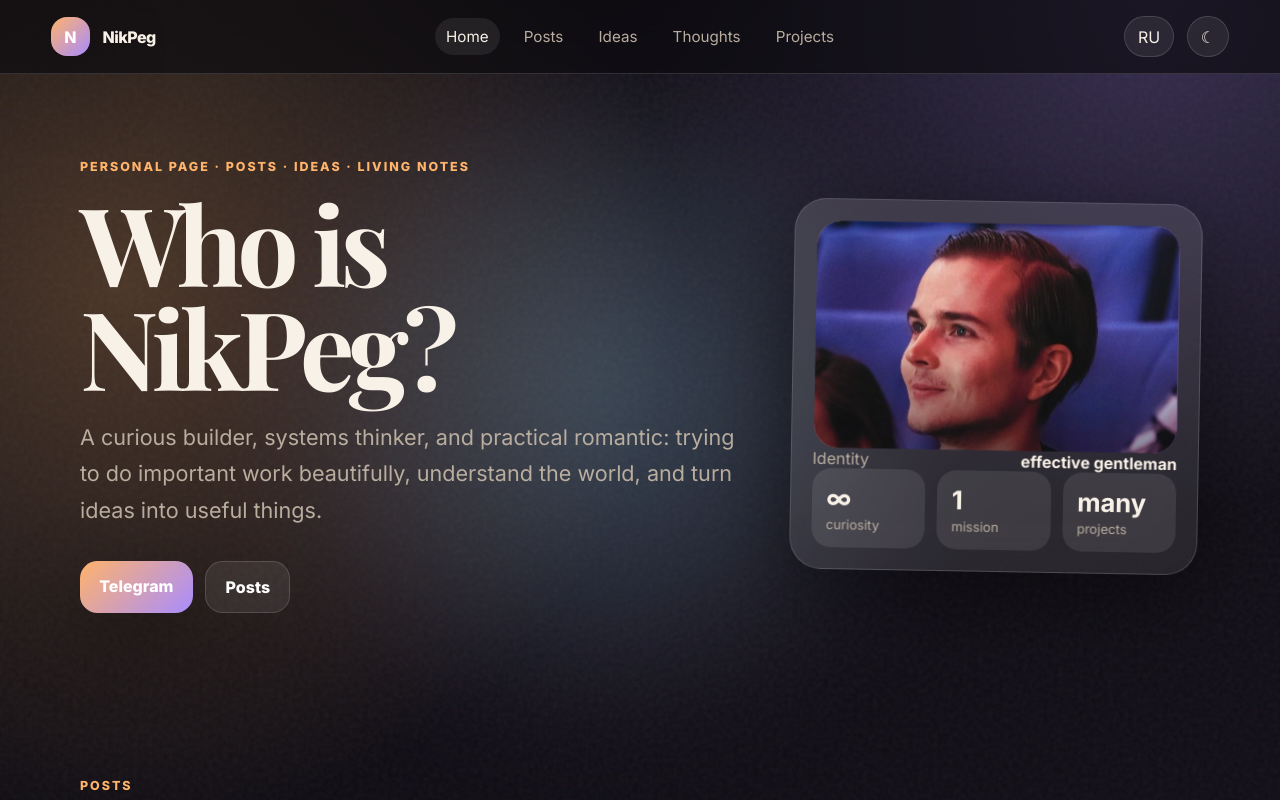
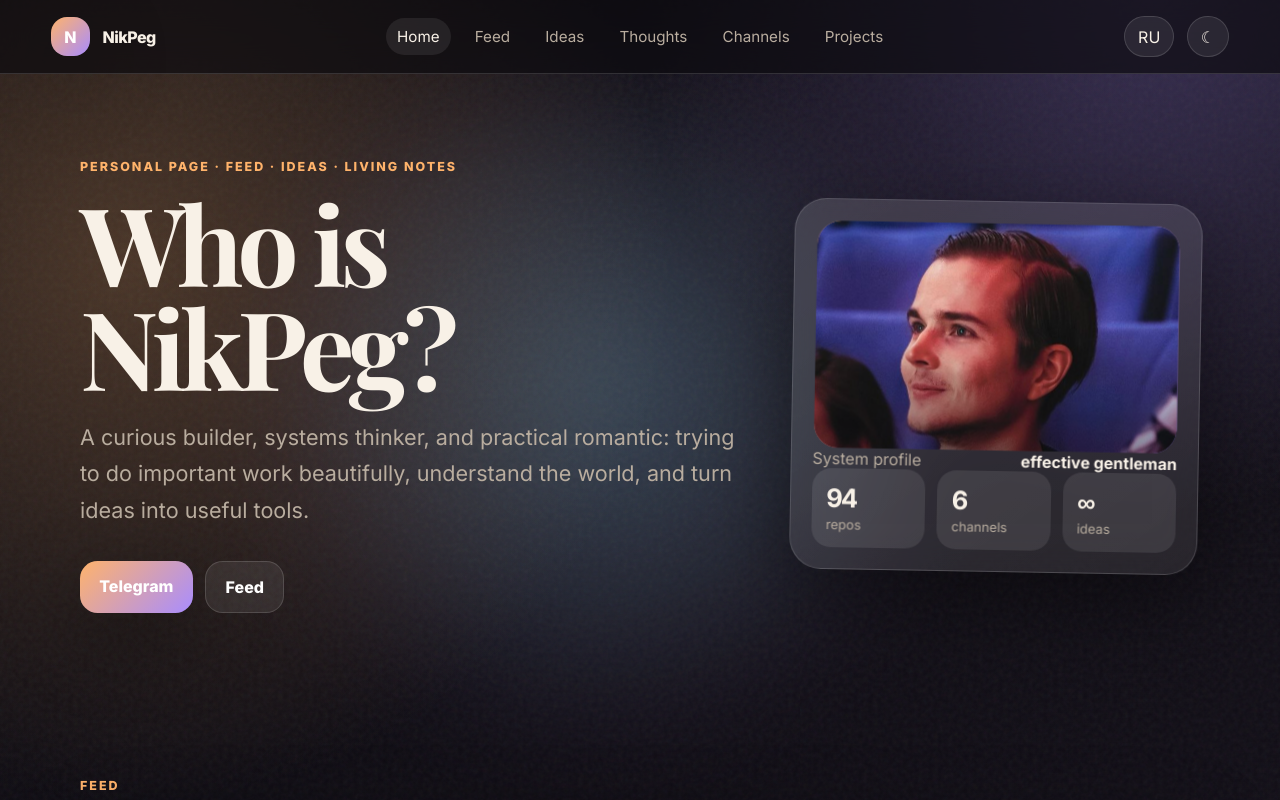
Before and after one commit to NikPeg/personal-hub, a React (Vite) app: page / in a window 1280 px wide. Shown: the top 800 px of the page. Built offline with nearby package versions, Linux system fonts and the light colour scheme.

Commit message:
Refine hub copy metrics and add channels

```diff
--- a/src/App.jsx
+++ b/src/App.jsx
@@ -1,13 +1,11 @@
 import { useMemo, useState } from 'react';
-import { ideas, posts, thoughts } from './content.js';
+import { channels, ideas, posts, thoughts } from './content.js';
 import { dictionary } from './i18n.js';
 import './styles.css';
 
-const tabs = ['home', 'posts', 'ideas', 'thoughts'];
-
 function Header({ tab, setTab, lang, setLang, theme, setTheme, t }) {
   const nav = [
-    ['home', t.navHome], ['posts', t.navPosts], ['ideas', t.navIdeas], ['thoughts', t.navThoughts], ['projects', t.navProjects]
+    ['home', t.navHome], ['feed', t.navFeed], ['ideas', t.navIdeas], ['thoughts', t.navThoughts], ['channels', t.navChannels], ['projects', t.navProjects]
   ];
   return <header className="site-header">
     <button className="brand ghost" onClick={() => setTab('home')} aria-label="NikPeg home"><span className="brand-mark">N</span><span className="brand-text">NikPeg</span></button>
@@ -26,20 +24,20 @@ function Hero({ t, setTab }) {
       <p className="lead">{t.heroLead}</p>
       <div className="hero-actions">
         <a className="btn primary" href="https://t.me/nikpeg" target="_blank" rel="noreferrer">Telegram</a>
-        <button className="btn secondary" onClick={() => setTab('posts')}>{t.navPosts}</button>
+        <button className="btn secondary" onClick={() => setTab('feed')}>{t.navFeed}</button>
       </div>
     </div>
     <aside className="hero-card" aria-label="Identity card">
       <div className="portrait-wrap"><img src="/assets/nikpeg-portrait.jpg" alt="Portrait of NikPeg" className="portrait" /></div>
       <div className="status-line"><span>{t.identityLabel}</span><strong>{t.identityValue}</strong></div>
-      <div className="metric-grid"><div><b>∞</b><span>{t.metricCuriosity}</span></div><div><b>1</b><span>{t.metricMission}</span></div><div><b>many</b><span>{t.metricProjects}</span></div></div>
+      <div className="metric-grid system-metrics"><div><b>94</b><span>{t.metricRepos}</span></div><div><b>6</b><span>{t.metricChannels}</span></div><div><b>∞</b><span>{t.metricIdeas}</span></div></div>
     </aside>
   </section>;
 }
 
-function Posts({ t, embedded = false }) {
+function Feed({ t, embedded = false }) {
   return <section className={`section reveal visible ${embedded ? '' : 'page-hero'}`}>
-    <div className="section-heading"><p className="eyebrow">{t.postsEyebrow}</p><h2>{t.postsTitle}</h2><p className="lead">{t.postsLead}</p></div>
+    <div className="section-heading feed-heading"><p className="eyebrow">{t.feedEyebrow}</p>{!embedded && <><h2>{t.feedTitle}</h2><p className="lead">{t.feedLead}</p></>}</div>
     <div className="post-feed">{posts.map(post => <article className="card post-card" key={post.id}><span className="tag">{t[post.status] ?? post.status} · {post.tag}</span><h3>{post.title}</h3><p>{post.text}</p></article>)}</div>
   </section>;
 }
@@ -49,7 +47,7 @@ function Ideas({ t }) {
   const sortedIdeas = useMemo(() => [...ideas].sort((a, b) => b[sort] - a[sort]), [sort]);
   return <section className="section page-hero reveal visible">
     <div className="section-heading"><p className="eyebrow">{t.ideasEyebrow}</p><h1>{t.ideasTitle}</h1><p className="lead">{t.ideasLead}</p></div>
-    <div className="toolbar"><span>Sort by</span><button className={sort === 'score' ? 'active' : ''} onClick={() => setSort('score')}>{t.score}</button><button className={sort === 'upvotes' ? 'active' : ''} onClick={() => setSort('upvotes')}>{t.upvotes}</button></div>
+    <div className="toolbar"><span>{t.sortBy}</span><button className={sort === 'score' ? 'active' : ''} onClick={() => setSort('score')}>{t.score}</button><button className={sort === 'upvotes' ? 'active' : ''} onClick={() => setSort('upvotes')}>{t.upvotes}</button></div>
     <div className="cards three">{sortedIdeas.map(idea => <article className="card project-card" key={idea.id}><span className="tag">{idea.tag}</span><h3>{idea.title}</h3><p>{idea.text}</p><div className="idea-meta"><span>{t.score}: <b>{idea.score}</b></span><span>{t.upvotes}: <b>{idea.upvotes}</b></span></div></article>)}</div>
   </section>;
 }
@@ -58,6 +56,13 @@ function Thoughts({ t }) {
   return <section className="section page-hero reveal visible">
     <div className="section-heading"><p className="eyebrow">{t.thoughtsEyebrow}</p><h1>{t.thoughtsTitle}</h1><p className="lead">{t.thoughtsLead}</p></div>
     <div className="cards three">{thoughts.map(thought => <article className="card" key={thought.id}><span className="tag">{t.draft}</span><h3>{thought.title}</h3><p>{thought.text}</p></article>)}</div>
+  </section>;
+}
+
+function Channels({ t, lang }) {
+  return <section className="section page-hero reveal visible">
+    <div className="section-heading"><p className="eyebrow">{t.channelsEyebrow}</p><h1>{t.channelsTitle}</h1><p className="lead">{t.channelsLead}</p></div>
+    <div className="cards channel-grid">{channels.map(channel => <a className="card channel-card" key={channel.id} href={channel.url} target="_blank" rel="noreferrer"><span className="tag">{channel.type}</span><h3>{channel.title}</h3><p>{lang === 'ru' ? channel.descriptionRu : channel.descriptionEn}</p><strong>{t.open}</strong></a>)}</div>
   </section>;
 }
 
@@ -80,10 +85,11 @@ export default function App() {
     <div className="aurora" aria-hidden="true"></div><div className="grain" aria-hidden="true"></div>
     <Header tab={tab} setTab={setTab} lang={lang} setLang={setLang} theme={theme} setTheme={setTheme} t={t} />
     <main>
-      {tab === 'home' && <><Hero t={t} setTab={setTab} /><Posts t={t} embedded /><Projects t={t} /><section className="section lab reveal visible"><div className="glass-panel"><p className="eyebrow">Soon</p><h2>{t.photosSoon}</h2></div></section></>}
-      {tab === 'posts' && <Posts t={t} />}
+      {tab === 'home' && <><Hero t={t} setTab={setTab} /><Feed t={t} embedded /><Projects t={t} /><section className="section lab reveal visible"><div className="glass-panel"><p className="eyebrow">Soon</p><h2>{t.photosSoon}</h2></div></section></>}
+      {tab === 'feed' && <Feed t={t} />}
       {tab === 'ideas' && <Ideas t={t} />}
       {tab === 'thoughts' && <Thoughts t={t} />}
+      {tab === 'channels' && <Channels t={t} lang={lang} />}
     </main>
     <footer className="footer"><span>{t.footerText}</span><a href="https://github.com/NikPeg/personal-hub" target="_blank" rel="noreferrer">GitHub</a></footer>
   </>;
--- a/src/content.js
+++ b/src/content.js
@@ -69,3 +69,54 @@ export const thoughts = [
     text: 'The best productivity system should feel like a good room: clear, warm, and hard to avoid.'
   }
 ];
+
+export const channels = [
+  {
+    id: 'juplane-telegram',
+    type: 'Telegram',
+    title: 'Jupiter Plane',
+    url: 'https://t.me/juplane',
+    descriptionEn: 'Author channel for public notes, project fragments, observations, and longer-running ideas.',
+    descriptionRu: 'Авторский канал для публичных заметок, фрагментов проектов, наблюдений и идей в развитии.'
+  },
+  {
+    id: 'jupiter-plane-vk',
+    type: 'VK',
+    title: 'Jupiter Plane',
+    url: 'https://vk.com/jupiter_plane',
+    descriptionEn: 'VK home for the Jupiter Plane stream and posts that should live outside Telegram too.',
+    descriptionRu: 'VK-дом для потока Jupiter Plane и постов, которым стоит жить не только в Telegram.'
+  },
+  {
+    id: 'meme-swaga',
+    type: 'Telegram',
+    title: 'meme swaga',
+    url: 'https://t.me/meme_swaga',
+    descriptionEn: 'Memes, mood, cultural noise, and lightweight chaos for when clean systems need a gremlin.',
+    descriptionRu: 'Мемы, настроение, культурный шум и лёгкий хаос — когда чистым системам нужен гремлин.'
+  },
+  {
+    id: 'github',
+    type: 'GitHub',
+    title: 'NikPeg',
+    url: 'https://github.com/NikPeg',
+    descriptionEn: 'Code, prototypes, repositories, experiments, and the technical trail behind projects.',
+    descriptionRu: 'Код, прототипы, репозитории, эксперименты и технический след проектов.'
+  },
+  {
+    id: 'linkedin',
+    type: 'LinkedIn',
+    title: 'NikPeg',
+    url: 'https://www.linkedin.com/in/nikpeg/',
+    descriptionEn: 'Professional profile: work context, public career signal, and serious-human mode.',
+    descriptionRu: 'Профессиональный профиль: рабочий контекст, публичный карьерный сигнал и режим серьёзного человека.'
+  },
+  {
+    id: 'vk-personal',
+    type: 'VK',
+    title: 'NikPeg',
+    url: 'https://vk.com/nikpeg',
+    descriptionEn: 'Personal VK page and another stable place to find NikPeg online.',
+    descriptionRu: 'Личная страница VK и ещё одно стабильное место, где можно найти NikPeg.'
+  }
+];
--- a/src/i18n.js
+++ b/src/i18n.js
@@ -1,40 +1,42 @@
 export const dictionary = {
   en: {
-    navHome: 'Home', navPosts: 'Posts', navThoughts: 'Thoughts', navIdeas: 'Ideas', navProjects: 'Projects',
-    eyebrow: 'personal page · posts · ideas · living notes',
+    navHome: 'Home', navFeed: 'Feed', navThoughts: 'Thoughts', navIdeas: 'Ideas', navChannels: 'Channels', navProjects: 'Projects',
+    eyebrow: 'personal page · feed · ideas · living notes',
     heroTitle: 'Who is NikPeg?',
-    heroLead: 'A curious builder, systems thinker, and practical romantic: trying to do important work beautifully, understand the world, and turn ideas into useful things.',
-    identityLabel: 'Identity', identityValue: 'effective gentleman',
-    metricCuriosity: 'curiosity', metricMission: 'mission', metricProjects: 'projects',
-    postsEyebrow: 'Posts', postsTitle: 'A feed of shaped thoughts and public notes.', postsLead: 'Posts are the polished layer: beautifully packaged ideas, essays, project notes, and observations worth sharing.',
-    ideasEyebrow: 'Startup ideas', ideasTitle: 'Seeds for future useful things.', ideasLead: 'A garden of startup and product ideas. Later: upvotes, scoring, sorting, comparison tables, and criteria-based decisions.',
+    heroLead: 'A curious builder, systems thinker, and practical romantic: trying to do important work beautifully, understand the world, and turn ideas into useful tools.',
+    identityLabel: 'System profile', identityValue: 'effective gentleman',
+    metricRepos: 'repos', metricChannels: 'channels', metricIdeas: 'ideas',
+    feedEyebrow: 'Feed', feedTitle: 'Start reading.', feedLead: 'A feed of shaped thoughts, public notes, essays, project fragments, and observations worth sharing.',
+    ideasEyebrow: 'Startup ideas', ideasTitle: 'Seeds for future useful tools.', ideasLead: 'A garden of startup and product ideas. Later: upvotes, scoring, sorting, comparison tables, and criteria-based decisions.',
     thoughtsEyebrow: 'Thoughts', thoughtsTitle: 'Raw notes from a living mind.', thoughtsLead: 'Thoughts are lighter than posts: observations, principles, fragments, and drafts that are not fully shaped yet.',
+    channelsEyebrow: 'Channels', channelsTitle: 'Where NikPeg writes and ships signals.', channelsLead: 'Stable places to read, follow, inspect code, or understand the public surface of the work. More sources may appear later.',
     projectsEyebrow: 'Projects', projectsTitle: 'Pet projects and experiments will get their own landings here.',
     eduText: 'Education tools, payments, referrals, and useful automation for learning.',
     scriboText: 'A place for product story, feedback loops, and writing systems.',
     slidebotText: 'Presentation automation and bot experiments with practical value.',
     comingSoon: 'Coming soon →',
     photosSoon: 'Photos may become their own room later.',
-    score: 'score', upvotes: 'upvotes', draft: 'draft', seed: 'seed',
+    score: 'score', upvotes: 'upvotes', draft: 'draft', seed: 'seed', sortBy: 'Sort by', open: 'Open →',
     footerText: 'Personal hub prototype for NikPeg.'
   },
   ru: {
-    navHome: 'Главная', navPosts: 'Посты', navThoughts: 'Мысли', navIdeas: 'Идеи', navProjects: 'Проекты',
-    eyebrow: 'личная страница · посты · идеи · живые заметки',
+    navHome: 'Главная', navFeed: 'Лента', navThoughts: 'Мысли', navIdeas: 'Идеи', navChannels: 'Каналы', navProjects: 'Проекты',
+    eyebrow: 'личная страница · лента · идеи · живые заметки',
     heroTitle: 'Кто такой NikPeg?',
-    heroLead: 'Любопытный создатель, системный мыслитель и практичный романтик: старается красиво делать важное, понимать мир и превращать идеи в полезные штуки.',
-    identityLabel: 'Идентичность', identityValue: 'эффективный джентльмен',
-    metricCuriosity: 'любопытства', metricMission: 'миссия', metricProjects: 'проектов',
-    postsEyebrow: 'Посты', postsTitle: 'Лента оформленных мыслей и публичных заметок.', postsLead: 'Посты — более собранный слой: красиво упакованные идеи, эссе, заметки о проектах и наблюдения, которыми хочется делиться.',
-    ideasEyebrow: 'Стартап-идеи', ideasTitle: 'Семена будущих полезных вещей.', ideasLead: 'Сад стартапных и продуктовых идей. Позже: апвоуты, оценки, сортировка, таблицы сравнения и решения по критериям.',
+    heroLead: 'Любопытный создатель, системный мыслитель и практичный романтик: старается красиво делать важное, понимать мир и превращать идеи в полезные инструменты.',
+    identityLabel: 'Профиль системы', identityValue: 'эффективный джентльмен',
+    metricRepos: 'репозиториев', metricChannels: 'каналов', metricIdeas: 'идей',
+    feedEyebrow: 'Лента', feedTitle: 'Начните читать.', feedLead: 'Лента оформленных мыслей и публичных заметок: идеи, эссе, фрагменты проектов и наблюдения, которыми хочется делиться.',
+    ideasEyebrow: 'Стартап-идеи', ideasTitle: 'Семена будущих полезных инструментов.', ideasLead: 'Сад стартапных и продуктовых идей. Позже: апвоуты, оценки, сортировка, таблицы сравнения и решения по критериям.',
     thoughtsEyebrow: 'Мысли', thoughtsTitle: 'Сырые заметки живого ума.', thoughtsLead: 'Мысли легче постов: наблюдения, принципы, фрагменты и черновики, которые ещё недостаточно оформлены.',
+    channelsEyebrow: 'Каналы', channelsTitle: 'Где NikPeg пишет и оставляет сигналы.', channelsLead: 'Стабильные места, где можно читать, следить, смотреть код или понять публичную поверхность работы. Позже источников может стать больше.',
     projectsEyebrow: 'Проекты', projectsTitle: 'Пет‑проекты и эксперименты получат здесь отдельные лендинги.',
     eduText: 'Образовательные инструменты, оплаты, рефералки и полезная автоматизация обучения.',
     scriboText: 'Место для истории продукта, фидбэк‑лупов и письменных систем.',
     slidebotText: 'Автоматизация презентаций и ботовые эксперименты с практической пользой.',
     comingSoon: 'Скоро →',
     photosSoon: 'Фотографии позже могут стать отдельной комнатой.',
-    score: 'оценка', upvotes: 'апвоуты', draft: 'черновик', seed: 'зерно',
+    score: 'оценка', upvotes: 'апвоуты', draft: 'черновик', seed: 'зерно', sortBy: 'Сортировать по', open: 'Открыть →',
     footerText: 'Прототип личного хаба NikPeg.'
   }
 };
--- a/src/styles.css
+++ b/src/styles.css
@@ -159,3 +159,19 @@ button { font: inherit; }
 .idea-meta { display: flex; gap: .65rem; flex-wrap: wrap; margin-top: 1rem; color: var(--muted); }
 .idea-meta span { padding: .45rem .6rem; border: 1px solid var(--line); border-radius: 999px; background: color-mix(in srgb, var(--card-strong) 70%, transparent); }
 .idea-meta b { color: var(--text); }
+
+.feed-heading { margin-bottom: 1rem; }
+.system-metrics b { font-family: Inter, system-ui, sans-serif; font-variant-numeric: tabular-nums; letter-spacing: -.06em; }
+.channel-grid { grid-template-columns: repeat(2, minmax(0,1fr)); }
+.channel-card { min-height: 190px; }
+.channel-card strong { color: var(--accent); }
+@media (max-width: 820px) {
+  .channel-grid { grid-template-columns: 1fr; }
+}
+
+@media (max-width: 820px) {
+  .site-header { flex-wrap: wrap; align-items: center; gap: .75rem; }
+  .nav { order: 3; width: 100%; display: flex; overflow-x: auto; padding-bottom: .15rem; scrollbar-width: none; }
+  .nav::-webkit-scrollbar { display: none; }
+  .nav button { flex: 0 0 auto; }
+}
```
Also changed, not shown: 1 other file (tests, documents, lock files or other folders).
